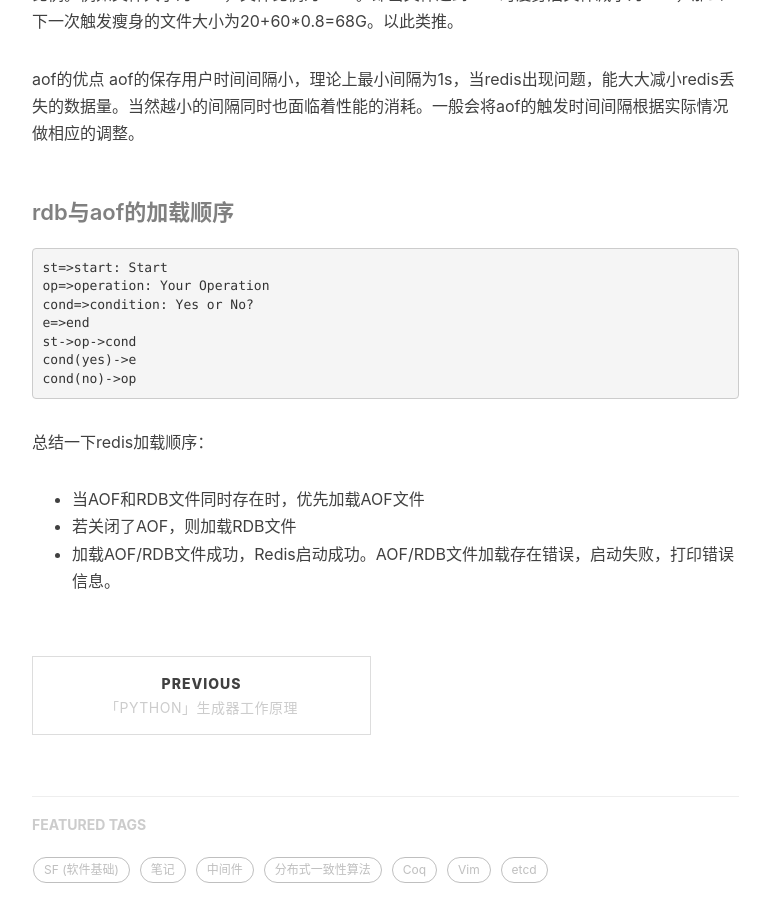
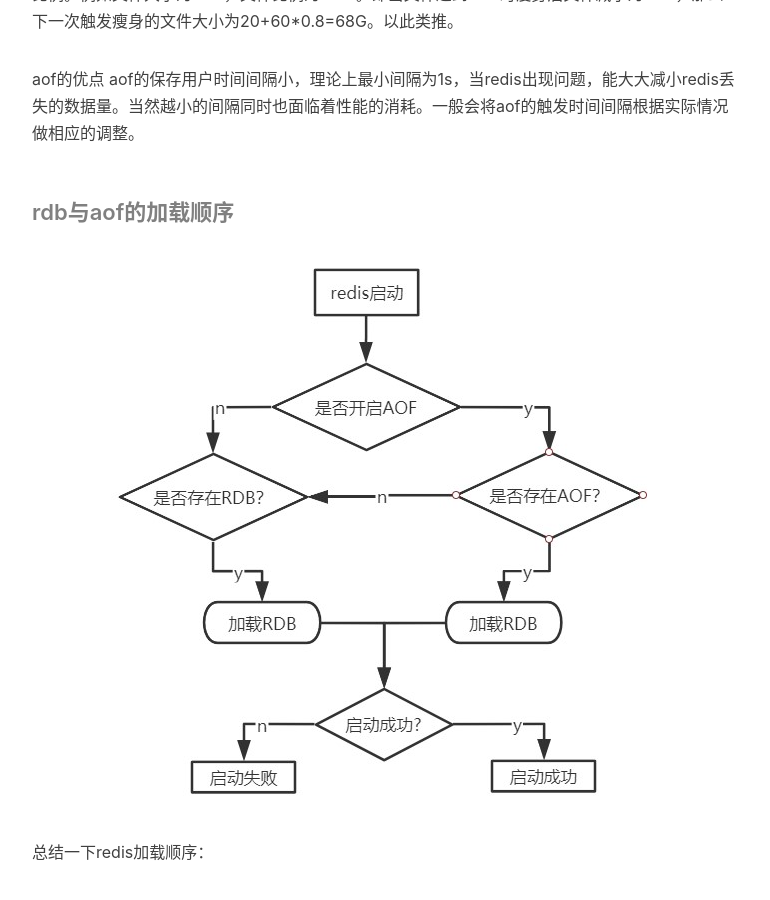
Before and after one commit to odinfor/odinfor.github.io, a Jekyll site: the page built from _posts/2020-03-28-redis持久化.md, in a window 1280 px wide and 900 px high, scrolled down 2152 px. Shown: the whole window, without its empty margins (233-1003 px from the left). Built offline with Jekyll 4.4.1, drawn with Linux system fonts in a browser that asks for light colours; nearby versions of some CDN libraries; comment, search, counter and statistics services are not loaded.

````diff
--- a/_posts/2020-03-28-redis持久化.md
+++ b/_posts/2020-03-28-redis持久化.md
@@ -50,15 +50,7 @@
 
 #### rdb与aof的加载顺序
 
-```flow
-st=>start: Start
-op=>operation: Your Operation
-cond=>condition: Yes or No?
-e=>end
-st->op->cond
-cond(yes)->e
-cond(no)->op
-```
+![]({{site.baseurl}}/img/in-post/post-middleware/redis-load-aof&rdb.jpg)
 
 总结一下redis加载顺序：
 * 当AOF和RDB文件同时存在时，优先加载AOF文件
````
Also changed, not shown: img/in-post/post-middleware/redis-load-aof&rdb.jpg (added).
